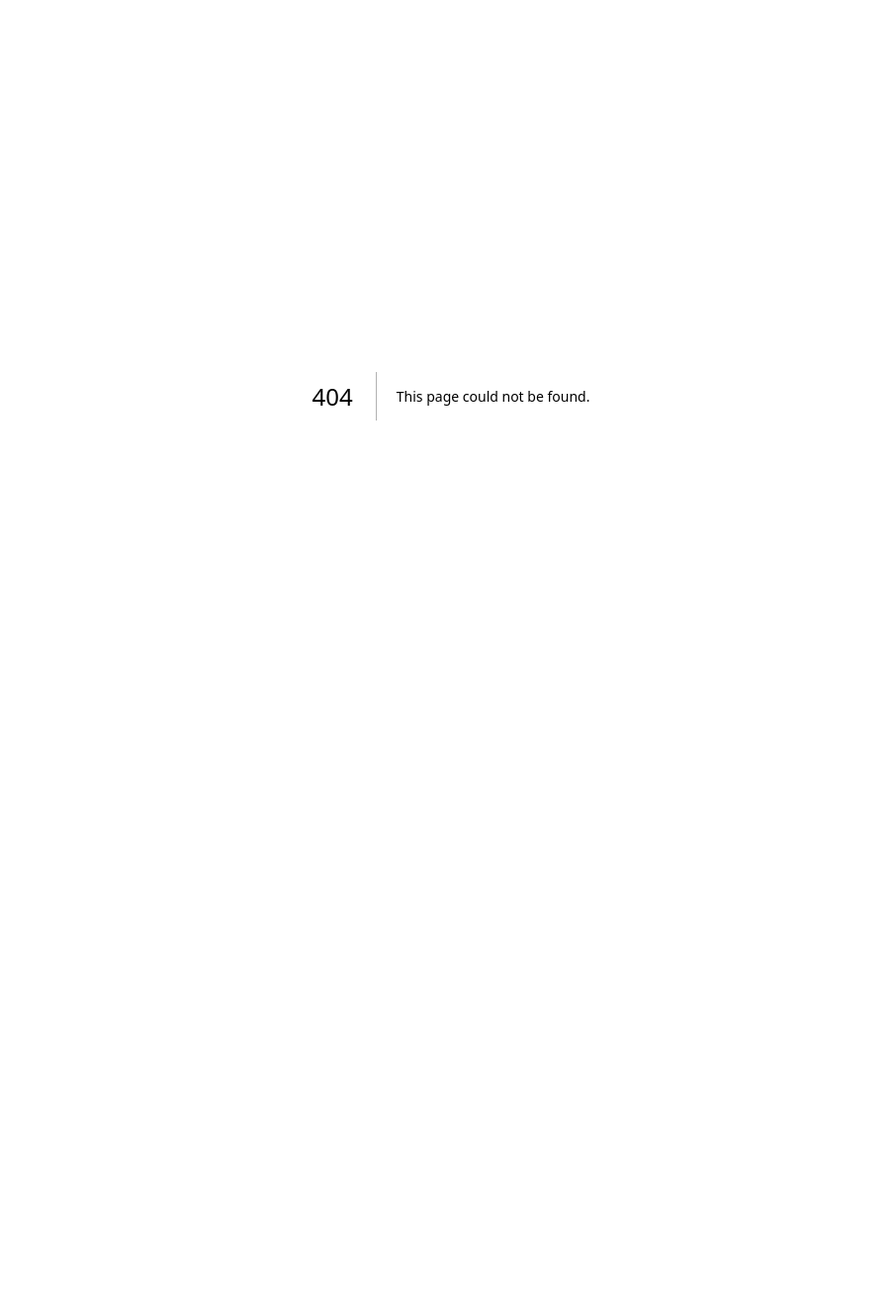
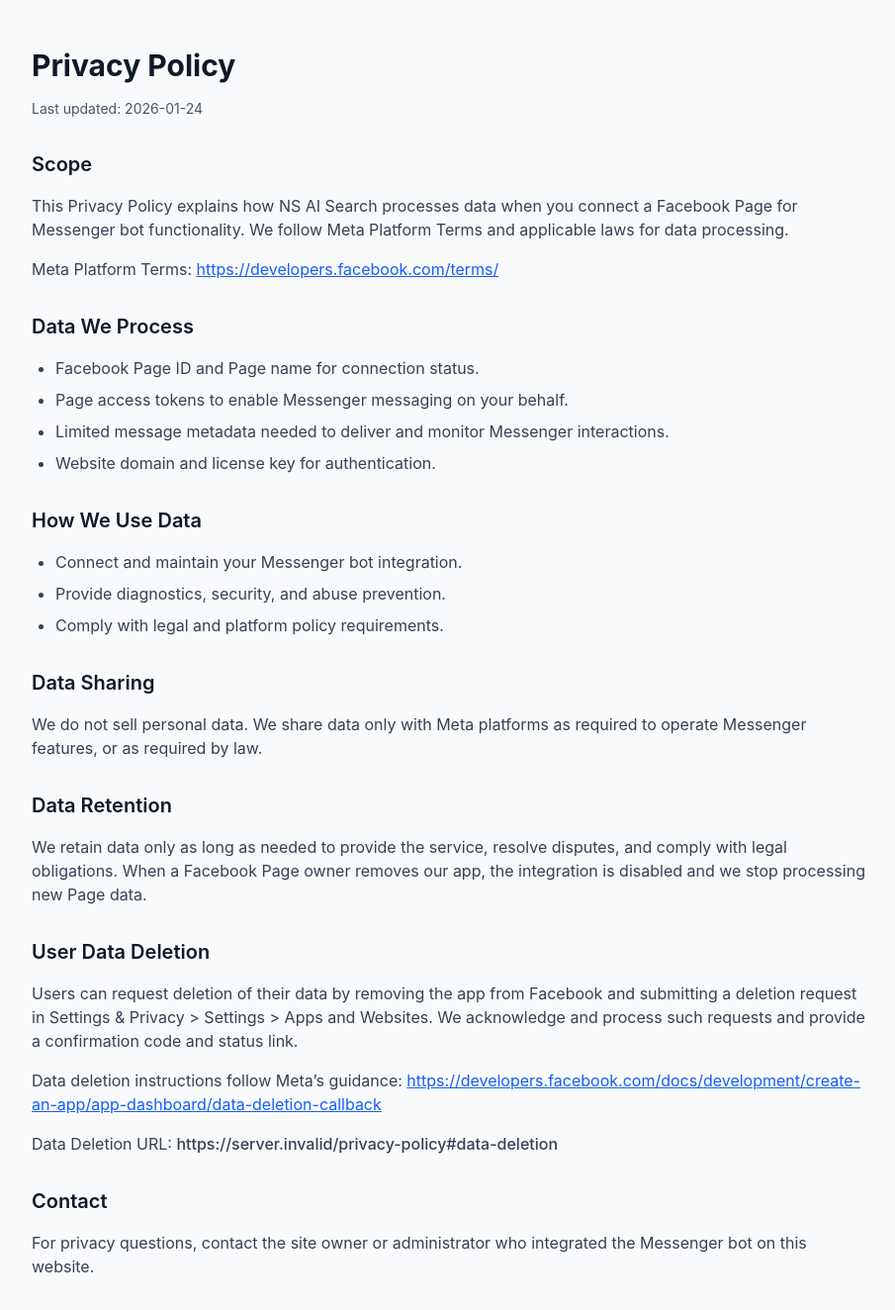
Before and after one commit to Dev-Rakase/ns-wp-dashboard, a Next.js app: page /privacy-policy in a window 1280 px wide. Before the commit this address had no page. Shown: the top 1324 px of the page at 99% size, without its empty margins (184-1089 px from the left). Before the commit the page ends 800 px from the top, so only its background shows below. Built offline with nearby package versions, Linux system fonts and the light colour scheme; no server answers.

Commit message:
feat: added privacy page

```diff
--- /dev/null
+++ b/app/privacy-policy/page.tsx
@@ -0,0 +1,115 @@
+const metaDeletionDocsUrl =
+  "https://developers.facebook.com/docs/development/create-an-app/app-dashboard/data-deletion-callback";
+const metaTermsUrl = "https://developers.facebook.com/terms/";
+
+export default function PrivacyPolicyPage() {
+  const baseUrl =
+    process.env.NEXT_PUBLIC_ADMIN_PANEL_URL || process.env.ADMIN_PANEL_URL || "";
+  const dataDeletionUrl = baseUrl
+    ? `${baseUrl}/privacy-policy#data-deletion`
+    : "/privacy-policy#data-deletion";
+
+  return (
+    <main className="min-h-screen bg-gray-50 text-gray-900">
+      <div className="mx-auto max-w-4xl px-6 py-12">
+        <h1 className="text-3xl font-bold">Privacy Policy</h1>
+        <p className="mt-4 text-sm text-gray-600">Last updated: 2026-01-24</p>
+
+        <section className="mt-8 space-y-4">
+          <h2 className="text-xl font-semibold">Scope</h2>
+          <p className="text-gray-700">
+            This Privacy Policy explains how NS AI Search processes data when
+            you connect a Facebook Page for Messenger bot functionality. We
+            follow Meta Platform Terms and applicable laws for data processing.
+          </p>
+          <p className="text-gray-700">
+            Meta Platform Terms:{" "}
+            <a
+              className="text-blue-600 underline"
+              href={metaTermsUrl}
+              target="_blank"
+              rel="noreferrer"
+            >
+              {metaTermsUrl}
+            </a>
+          </p>
+        </section>
+
+        <section className="mt-8 space-y-4">
+          <h2 className="text-xl font-semibold">Data We Process</h2>
+          <ul className="list-disc space-y-2 pl-6 text-gray-700">
+            <li>Facebook Page ID and Page name for connection status.</li>
+            <li>
+              Page access tokens to enable Messenger messaging on your behalf.
+            </li>
+            <li>
+              Limited message metadata needed to deliver and monitor Messenger
+              interactions.
+            </li>
+            <li>Website domain and license key for authentication.</li>
+          </ul>
+        </section>
+
+        <section className="mt-8 space-y-4">
+          <h2 className="text-xl font-semibold">How We Use Data</h2>
+          <ul className="list-disc space-y-2 pl-6 text-gray-700">
+            <li>Connect and maintain your Messenger bot integration.</li>
+            <li>Provide diagnostics, security, and abuse prevention.</li>
+            <li>Comply with legal and platform policy requirements.</li>
+          </ul>
+        </section>
+
+        <section className="mt-8 space-y-4">
+          <h2 className="text-xl font-semibold">Data Sharing</h2>
+          <p className="text-gray-700">
+            We do not sell personal data. We share data only with Meta platforms
+            as required to operate Messenger features, or as required by law.
+          </p>
+        </section>
+
+        <section className="mt-8 space-y-4">
+          <h2 className="text-xl font-semibold">Data Retention</h2>
+          <p className="text-gray-700">
+            We retain data only as long as needed to provide the service,
+            resolve disputes, and comply with legal obligations. When a Facebook
+            Page owner removes our app, the integration is disabled and we stop
+            processing new Page data.
+          </p>
+        </section>
+
+        <section className="mt-8 space-y-4" id="data-deletion">
+          <h2 className="text-xl font-semibold">User Data Deletion</h2>
+          <p className="text-gray-700">
+            Users can request deletion of their data by removing the app from
+            Facebook and submitting a deletion request in Settings &amp; Privacy
+            &gt; Settings &gt; Apps and Websites. We acknowledge and process
+            such requests and provide a confirmation code and status link.
+          </p>
+          <p className="text-gray-700">
+            Data deletion instructions follow Meta’s guidance:{" "}
+            <a
+              className="text-blue-600 underline"
+              href={metaDeletionDocsUrl}
+              target="_blank"
+              rel="noreferrer"
+            >
+              {metaDeletionDocsUrl}
+            </a>
+          </p>
+          <p className="text-gray-700">
+            Data Deletion URL:{" "}
+            <span className="font-medium">{dataDeletionUrl}</span>
+          </p>
+        </section>
+
+        <section className="mt-8 space-y-4">
+          <h2 className="text-xl font-semibold">Contact</h2>
+          <p className="text-gray-700">
+            For privacy questions, contact the site owner or administrator who
+            integrated the Messenger bot on this website.
+          </p>
+        </section>
+      </div>
+    </main>
+  );
+}
--- /dev/null
+++ b/app/terms-and-condition/page.tsx
@@ -0,0 +1,99 @@
+const metaTermsUrl = "https://developers.facebook.com/terms/";
+
+export default function TermsAndConditionsPage() {
+  return (
+    <main className="min-h-screen bg-gray-50 text-gray-900">
+      <div className="mx-auto max-w-4xl px-6 py-12">
+        <h1 className="text-3xl font-bold">Terms and Conditions</h1>
+        <p className="mt-4 text-sm text-gray-600">Last updated: 2026-01-24</p>
+
+        <section className="mt-8 space-y-4">
+          <h2 className="text-xl font-semibold">Overview</h2>
+          <p className="text-gray-700">
+            These Terms and Conditions govern access to and use of the NS AI
+            Search Messenger integration and related services. By using this
+            service, you agree to comply with these terms, all applicable laws,
+            and the Meta Platform Terms and Developer Policies.
+          </p>
+          <p className="text-gray-700">
+            Meta Platform Terms:{" "}
+            <a
+              className="text-blue-600 underline"
+              href={metaTermsUrl}
+              target="_blank"
+              rel="noreferrer"
+            >
+              {metaTermsUrl}
+            </a>
+          </p>
+        </section>
+
+        <section className="mt-8 space-y-4">
+          <h2 className="text-xl font-semibold">Eligibility and Accounts</h2>
+          <p className="text-gray-700">
+            You are responsible for ensuring that you have authority to connect
+            a Facebook Page and to use the associated data for your business.
+            You must keep your credentials and access tokens secure.
+          </p>
+        </section>
+
+        <section className="mt-8 space-y-4">
+          <h2 className="text-xl font-semibold">Acceptable Use</h2>
+          <ul className="list-disc space-y-2 pl-6 text-gray-700">
+            <li>Use the service only for lawful purposes.</li>
+            <li>
+              Do not violate Meta Platform Terms, Developer Policies, or any
+              applicable law.
+            </li>
+            <li>Do not misuse or attempt to bypass security controls.</li>
+          </ul>
+        </section>
+
+        <section className="mt-8 space-y-4">
+          <h2 className="text-xl font-semibold">Data Handling</h2>
+          <p className="text-gray-700">
+            Data from Meta products is processed in accordance with the Privacy
+            Policy. We only use the data necessary to provide Messenger bot
+            functionality, support, and diagnostics.
+          </p>
+        </section>
+
+        <section className="mt-8 space-y-4">
+          <h2 className="text-xl font-semibold">Third-Party Services</h2>
+          <p className="text-gray-700">
+            This service integrates with Meta platforms. Your use of Meta
+            products is governed by Meta’s terms, policies, and applicable
+            permissions granted to our app.
+          </p>
+        </section>
+
+        <section className="mt-8 space-y-4">
+          <h2 className="text-xl font-semibold">Suspension and Termination</h2>
+          <p className="text-gray-700">
+            We may suspend or terminate access if you violate these terms, if
+            required by Meta policies, or to protect security and integrity. If
+            your Facebook Page removes the app, our access to your Page and user
+            data ends and the integration is disabled.
+          </p>
+        </section>
+
+        <section className="mt-8 space-y-4">
+          <h2 className="text-xl font-semibold">Disclaimers</h2>
+          <p className="text-gray-700">
+            The service is provided on an “as is” basis without warranties of
+            any kind. We do not guarantee uninterrupted availability or error
+            free operation.
+          </p>
+        </section>
+
+        <section className="mt-8 space-y-4">
+          <h2 className="text-xl font-semibold">Changes</h2>
+          <p className="text-gray-700">
+            We may update these terms to reflect product, legal, or policy
+            changes. Continued use means you accept the updated terms.
+          </p>
+        </section>
+      </div>
+    </main>
+  );
+}
--- a/middleware.ts
+++ b/middleware.ts
@@ -6,6 +6,8 @@
 // Messenger endpoints are public but require license_key and domain validation
 const publicRoutes = [
   "/login",
+  "/terms-and-condition",
+  "/privacy-policy",
   "/api/auth",
   "/api/messenger/auth",
   "/api/messenger/status",
```
Also changed, not shown: 1 other file (tests, documents, lock files or other folders).
